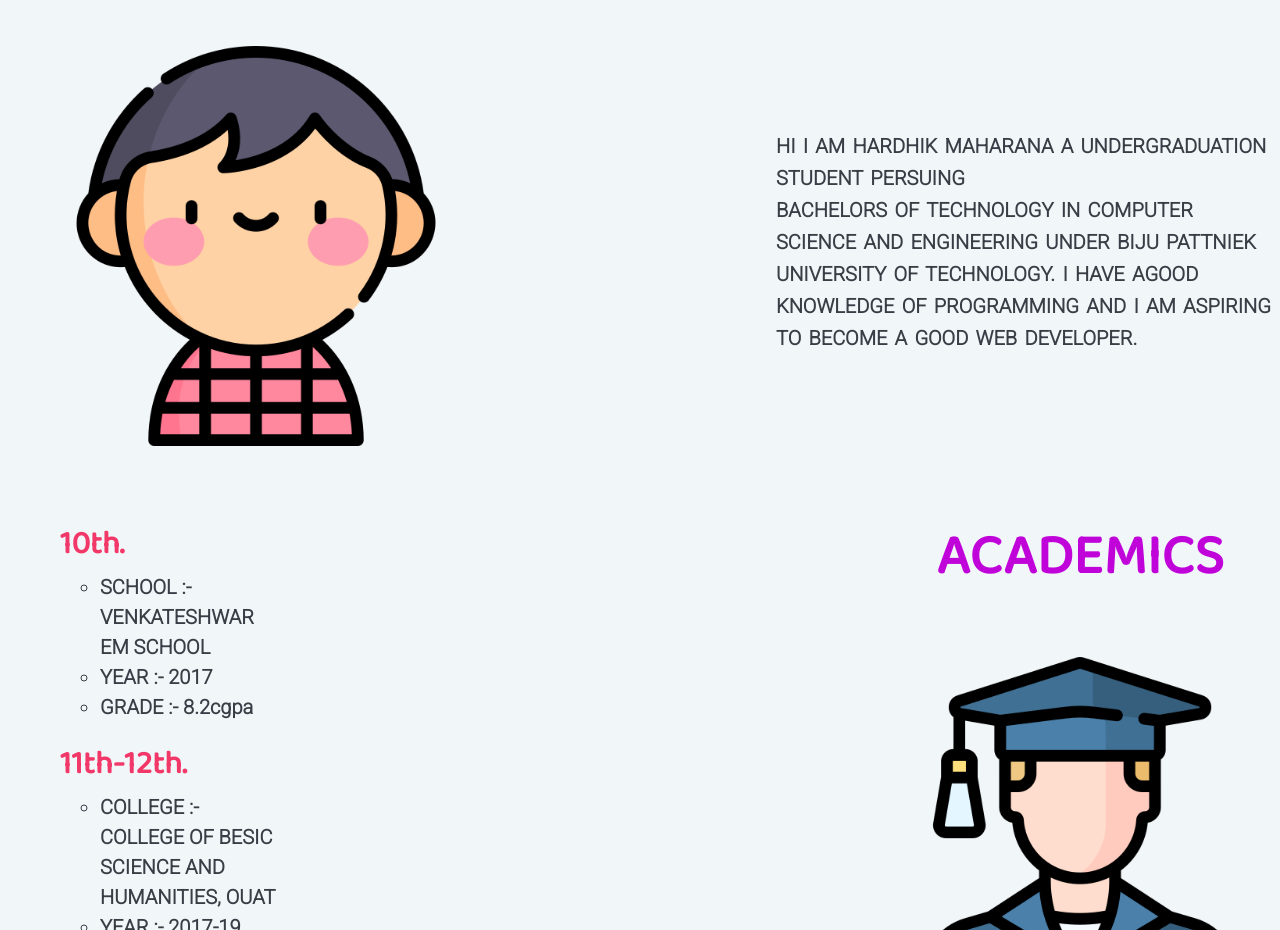
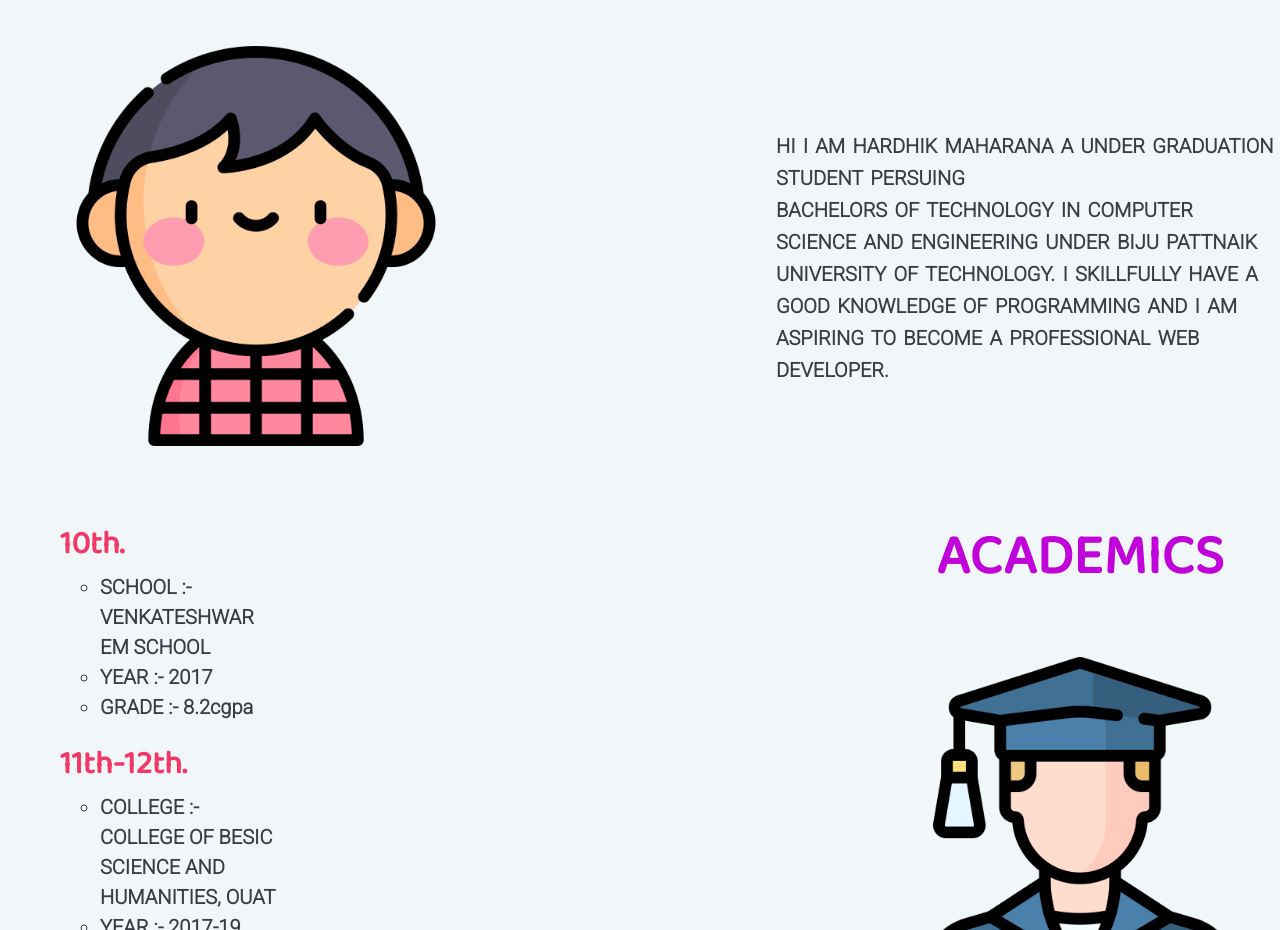
Before and after one commit to HardhikMaharana/portfolio.github.io, a plain HTML site: page index.html in a window 1280 px wide. Shown: the part 900-1830 px from the top of the page. Drawn offline with nearby package versions, Linux system fonts and the light colour scheme; a script that the page names is missing.

Commit message:
Update index.html

```diff
--- a/index.html
+++ b/index.html
@@ -43,9 +43,9 @@
           <h2 class="introD"><span>
         </div>
         <div class="aca_inner2">
-          <p class="introPara">HI I AM HARDHIK MAHARANA A UNDERGRADUATION STUDENT PERSUING<br> BACHELORS OF TECHNOLOGY IN
-            COMPUTER SCIENCE AND ENGINEERING UNDER BIJU PATTNIEK UNIVERSITY OF TECHNOLOGY. I HAVE AGOOD KNOWLEDGE
-            OF PROGRAMMING AND I AM ASPIRING TO BECOME A GOOD WEB DEVELOPER.</p>
+          <p class="introPara">HI I AM HARDHIK MAHARANA A UNDER GRADUATION STUDENT PERSUING<br> BACHELORS OF TECHNOLOGY IN
+            COMPUTER SCIENCE AND ENGINEERING UNDER BIJU PATTNAIK UNIVERSITY OF TECHNOLOGY. I SKILLFULLY HAVE A GOOD KNOWLEDGE
+            OF PROGRAMMING AND I AM ASPIRING TO BECOME A PROFESSIONAL WEB DEVELOPER.</p>
         </div>
       </div>
 
```
